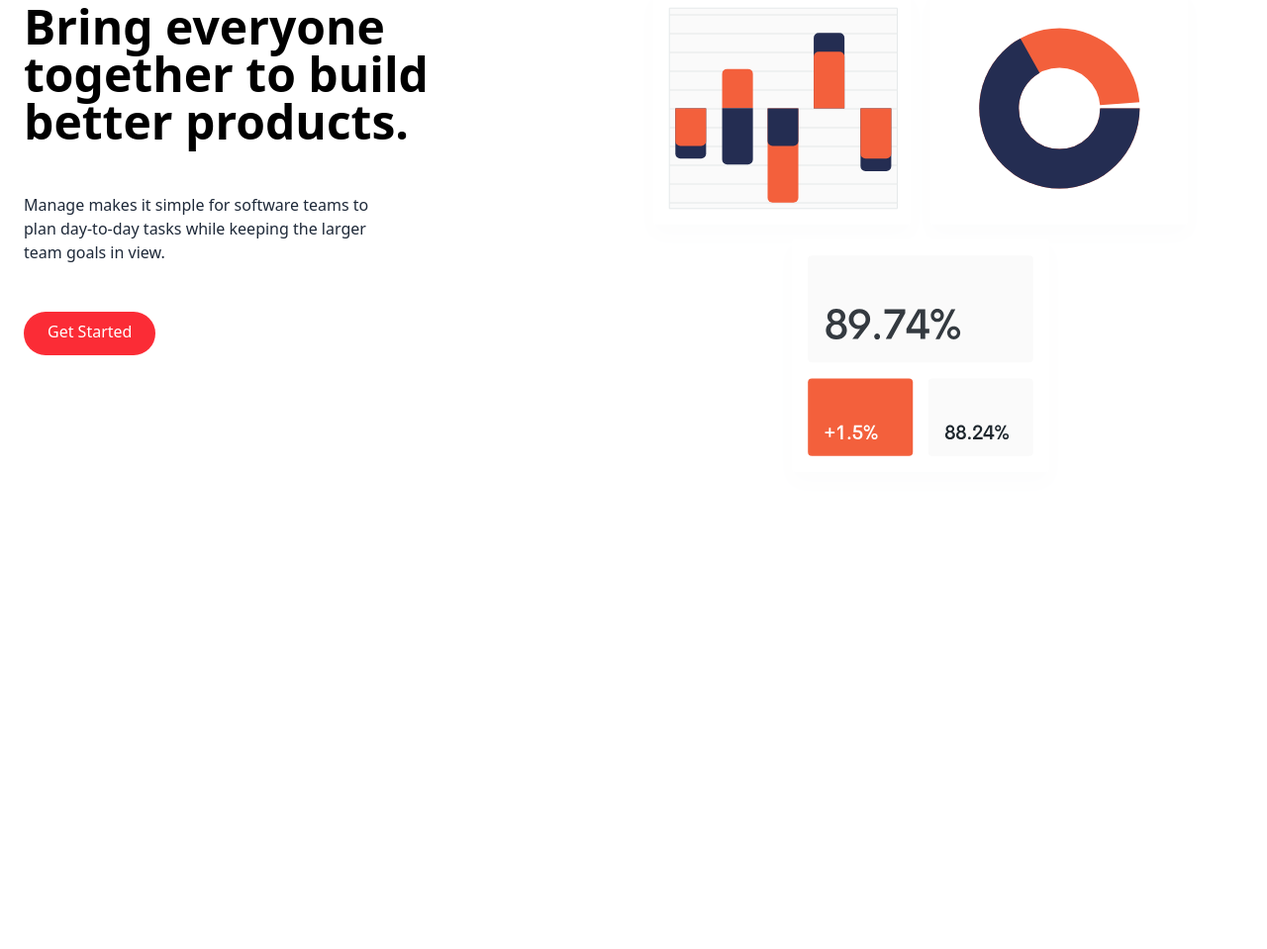
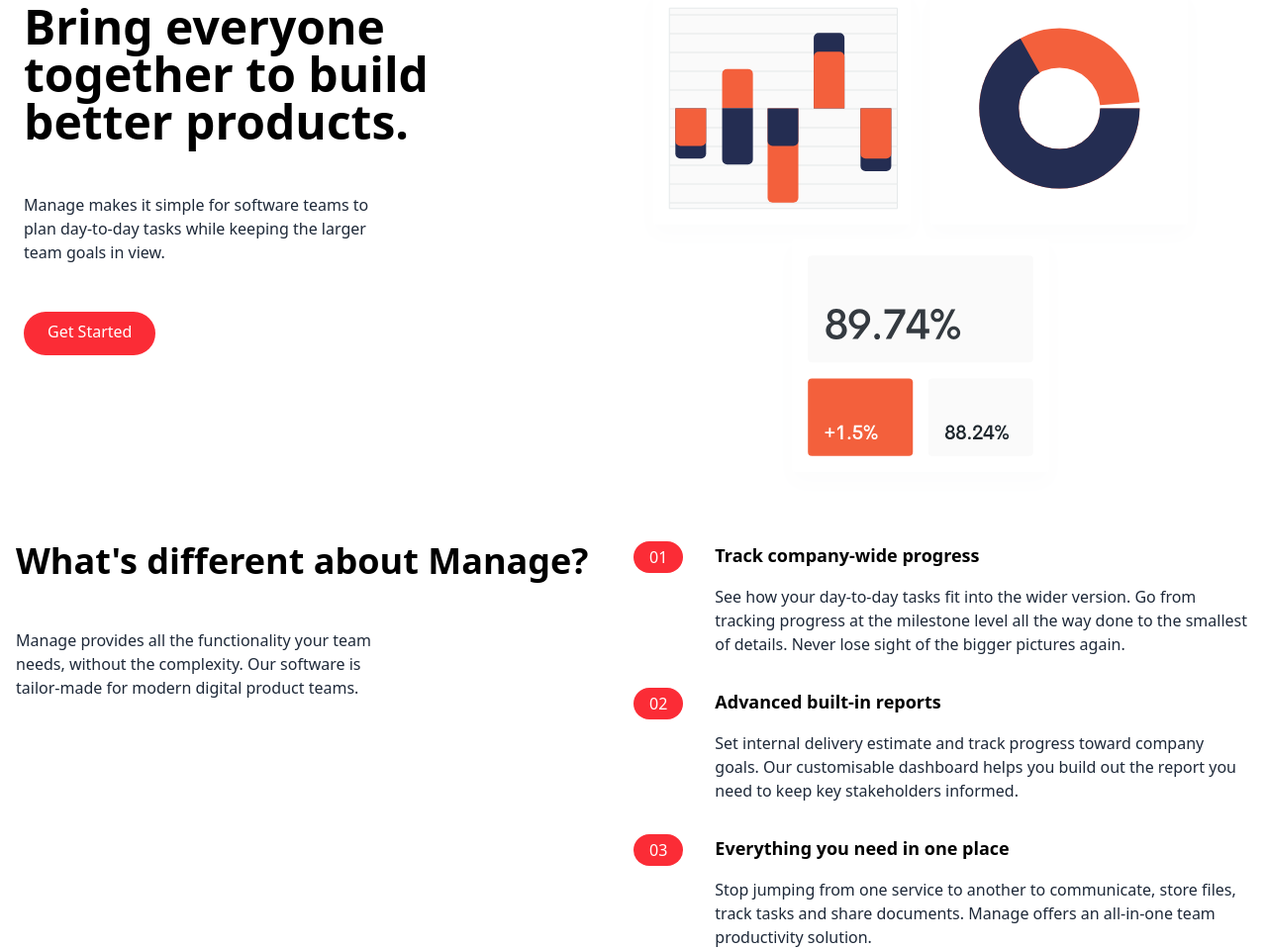
Before and after one commit to sumonaung23/Tailwind-CSS-Project-Practice, a website: page src/index.html in a window 1280 px wide. Shown: the part 150-1109 px from the top of the page at 99% size. Before the commit the page ends 800 px from the top, so only its background shows below. Drawn offline with Linux system fonts and the light colour scheme.

Commit message:
Finished adding and styling Featurese section

```diff
--- a/src/index.html
+++ b/src/index.html
@@ -59,5 +59,97 @@
             </div>
         </section>
 
+        <!-- Festures Section -->
+
+        <section id="feature">
+            <!-- Flex Container -->
+            <div class="container flex flex-col px-4 mx-auto mt-10 space-y-12 md:space-y-0 md:flex-row">
+                <!-- What's Different -->
+                <div class="flex flex-col space-y-12 md:w-1/2">
+                    <h2 class="max-w md text-4xl font-bold text-center md:text-left">
+                        What's different about Manage?
+                    </h2>
+                    <p class="max-w-sm text-center text-gray-800 md:text-left">
+                        Manage provides all the functionality your team needs, without the complexity. Our software is tailor-made for modern digital product teams.
+                    </p>
+                </div>
+
+                <!-- Number List -->
+                <div class="bg-blue flex flex-col space-y-8 md:w-1/2">
+                    <!-- List Item 1 -->
+                    <div class="flex flex-col space-y-3 md:space-y-0 md:space-x-6 md:flex-row">
+                        <!-- Heading -->
+                        <div class="rounded-l-full bg-red-300 md:bg-transparent">
+                            <div class="flex items-center space-x-2">
+                                <div class="px-4 py-2 text-white rounded-full md:py-1 bg-red-500">
+                                    01
+                                </div>
+                                <h3 class="text-base font-bold md:mb-4 md:hidden">
+                                    Track company-wide progress
+                                </h3>
+                            </div>
+                        </div>
+
+                        <div>
+                            <h3 class="hidden mb-4 text-lg font-bold md:block">
+                                Track company-wide progress
+                            </h3>
+                            <p class="text-gray-800">
+                                See how your day-to-day tasks fit into the wider version. Go from tracking progress at the milestone level all the way done to the smallest of details. Never lose sight of the bigger pictures again.
+                            </p>
+                        </div>
+                    </div>
+
+                    <!-- List Item 2 -->
+                    <div class="flex flex-col space-y-3 md:space-y-0 md:space-x-6 md:flex-row">
+                        <!-- Heading -->
+                        <div class="rounded-l-full bg-red-300 md:bg-transparent">
+                            <div class="flex items-center space-x-2">
+                                <div class="px-4 py-2 text-white rounded-full md:py-1 bg-red-500">
+                                    02
+                                </div>
+                                <h3 class="text-base font-bold md:mb-4 md:hidden">
+                                    Advanced built-in reports
+                                </h3>
+                            </div>
+                        </div>
+
+                        <div>
+                            <h3 class="hidden mb-4 text-lg font-bold md:block">
+                                Advanced built-in reports
+                            </h3>
+                            <p class="text-gray-800">
+                                Set internal delivery estimate and track progress toward company goals. Our customisable dashboard helps you build out the report you need to keep key stakeholders informed.
+                            </p>
+                        </div>
+                    </div>
+
+                    <!-- List Item 3 -->
+                    <div class="flex flex-col space-y-3 md:space-y-0 md:space-x-6 md:flex-row">
+                        <!-- Heading -->
+                        <div class="rounded-l-full bg-red-300 md:bg-transparent">
+                            <div class="flex items-center space-x-2">
+                                <div class="px-4 py-2 text-white rounded-full md:py-1 bg-red-500">
+                                    03
+                                </div>
+                                <h3 class="text-base font-bold md:mb-4 md:hidden">
+                                    Everything you need in one place
+                                </h3>
+                            </div>
+                        </div>
+
+                        <div>
+                            <h3 class="hidden mb-4 text-lg font-bold md:block">
+                                Everything you need in one place
+                            </h3>
+                            <p class="text-gray-800">
+                                Stop jumping from one service to another to communicate, store files, track tasks and share documents. Manage offers an all-in-one team productivity solution.
+                            </p>
+                        </div>
+                    </div>
+                </div>
+            </div>
+        </section>
+
 </body>
 </html>
```
Also changed, not shown: src/output.css.
